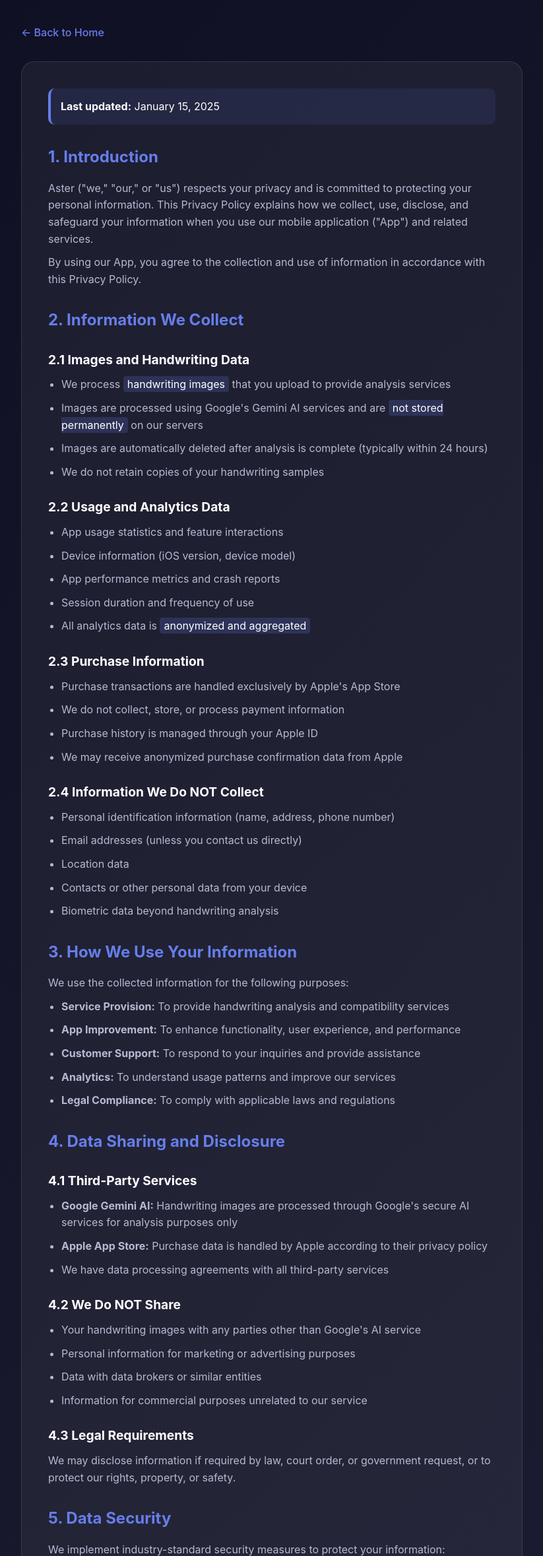
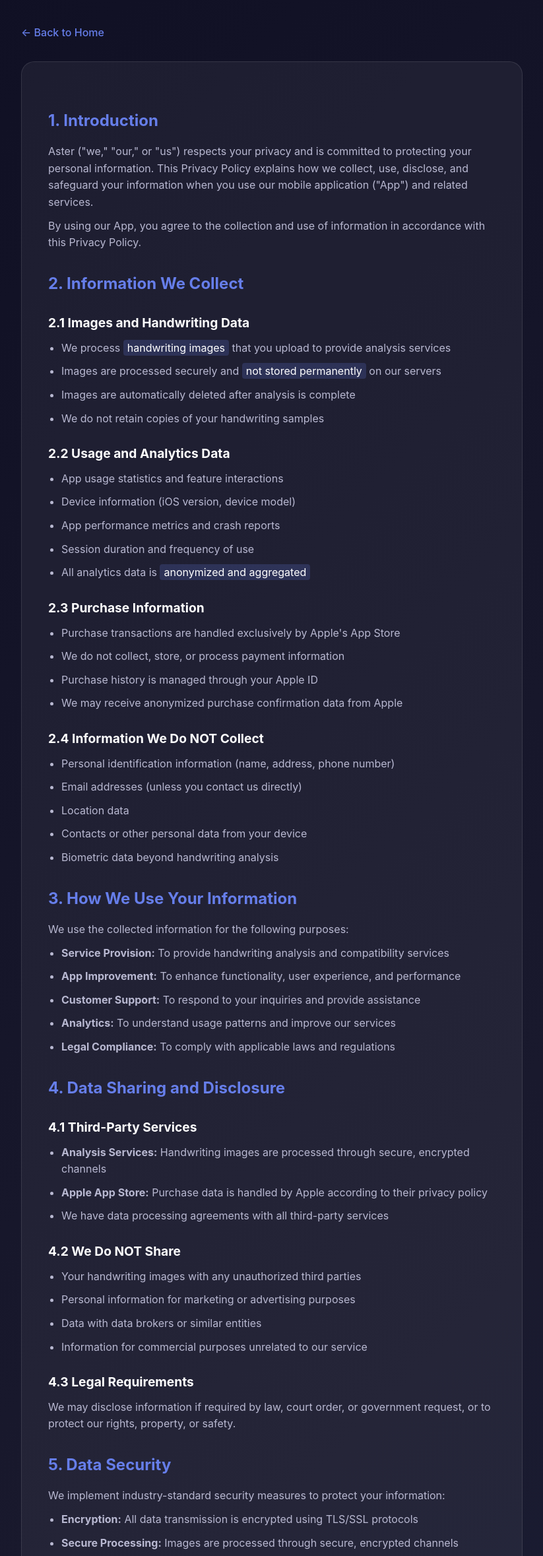
Before and after one commit to tmanager2025/aster.github.io, a plain HTML site: page privacy-policy.html in a window 1280 px wide. Shown: the part 145-2503 px from the top of the page at 66% size, without its empty margins (228-1051 px from the left). Drawn offline with Linux system fonts and the light colour scheme.

Commit message:
Update privacy-policy.html

```diff
--- a/privacy-policy.html
+++ b/privacy-policy.html
@@ -137,10 +137,6 @@
         <a href="index.html" class="back-link">← Back to Home</a>
 
         <div class="content">
-            <div class="last-updated">
-                <strong>Last updated:</strong> January 15, 2025
-            </div>
-
             <h2>1. Introduction</h2>
             <p>Aster ("we," "our," or "us") respects your privacy and is committed to protecting your personal information. This Privacy Policy explains how we collect, use, disclose, and safeguard your information when you use our mobile application ("App") and related services.</p>
             <p>By using our App, you agree to the collection and use of information in accordance with this Privacy Policy.</p>
@@ -150,8 +146,8 @@
             <h3>2.1 Images and Handwriting Data</h3>
             <ul>
                 <li>We process <span class="highlight">handwriting images</span> that you upload to provide analysis services</li>
-                <li>Images are processed using Google's Gemini AI services and are <span class="highlight">not stored permanently</span> on our servers</li>
-                <li>Images are automatically deleted after analysis is complete (typically within 24 hours)</li>
+                <li>Images are processed securely and <span class="highlight">not stored permanently</span> on our servers</li>
+                <li>Images are automatically deleted after analysis is complete</li>
                 <li>We do not retain copies of your handwriting samples</li>
             </ul>
 
@@ -195,14 +191,14 @@
 
             <h3>4.1 Third-Party Services</h3>
             <ul>
-                <li><strong>Google Gemini AI:</strong> Handwriting images are processed through Google's secure AI services for analysis purposes only</li>
+                <li><strong>Analysis Services:</strong> Handwriting images are processed through secure, encrypted channels</li>
                 <li><strong>Apple App Store:</strong> Purchase data is handled by Apple according to their privacy policy</li>
                 <li>We have data processing agreements with all third-party services</li>
             </ul>
 
             <h3>4.2 We Do NOT Share</h3>
             <ul>
-                <li>Your handwriting images with any parties other than Google's AI service</li>
+                <li>Your handwriting images with any unauthorized third parties</li>
                 <li>Personal information for marketing or advertising purposes</li>
                 <li>Data with data brokers or similar entities</li>
                 <li>Information for commercial purposes unrelated to our service</li>
@@ -277,16 +273,12 @@
                 <h3>Contact Us</h3>
                 <p>If you have any questions, concerns, or requests regarding this Privacy Policy or our data practices, please contact us:</p>
                 <ul>
-                    <li><strong>Email:</strong> <a href="mailto:privacy@aster-app.com">privacy@aster-app.com</a></li>
-                    <li><strong>Support:</strong> <a href="mailto:support@aster-app.com">support@aster-app.com</a></li>
-                    <li><strong>Website:</strong> <a href="index.html">Aster App</a></li>
+                    <li><strong>Email:</strong> contact@tenacioushq.com</li>
                 </ul>
                 <p>We will respond to your inquiry within 30 days.</p>
             </div>
 
-            <p style="margin-top: 30px; font-size: 0.9rem; color: #888;">
-                This Privacy Policy is effective as of January 15, 2025, and was last updated on January 15, 2025.
-            </p>
+            <p class="footer-note">This Privacy Policy is effective as of the current version and will remain in effect except with respect to any changes in its provisions in the future.</p>
         </div>
     </div>
 </body>
```
